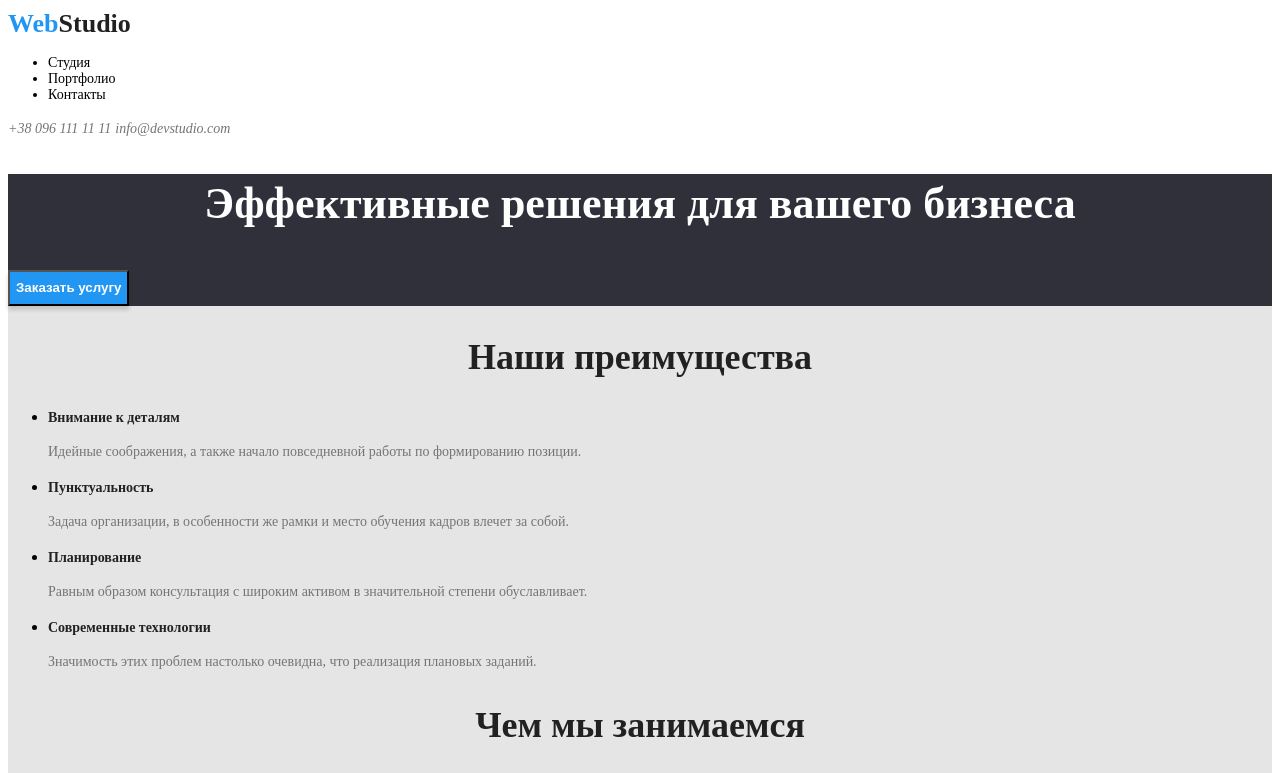
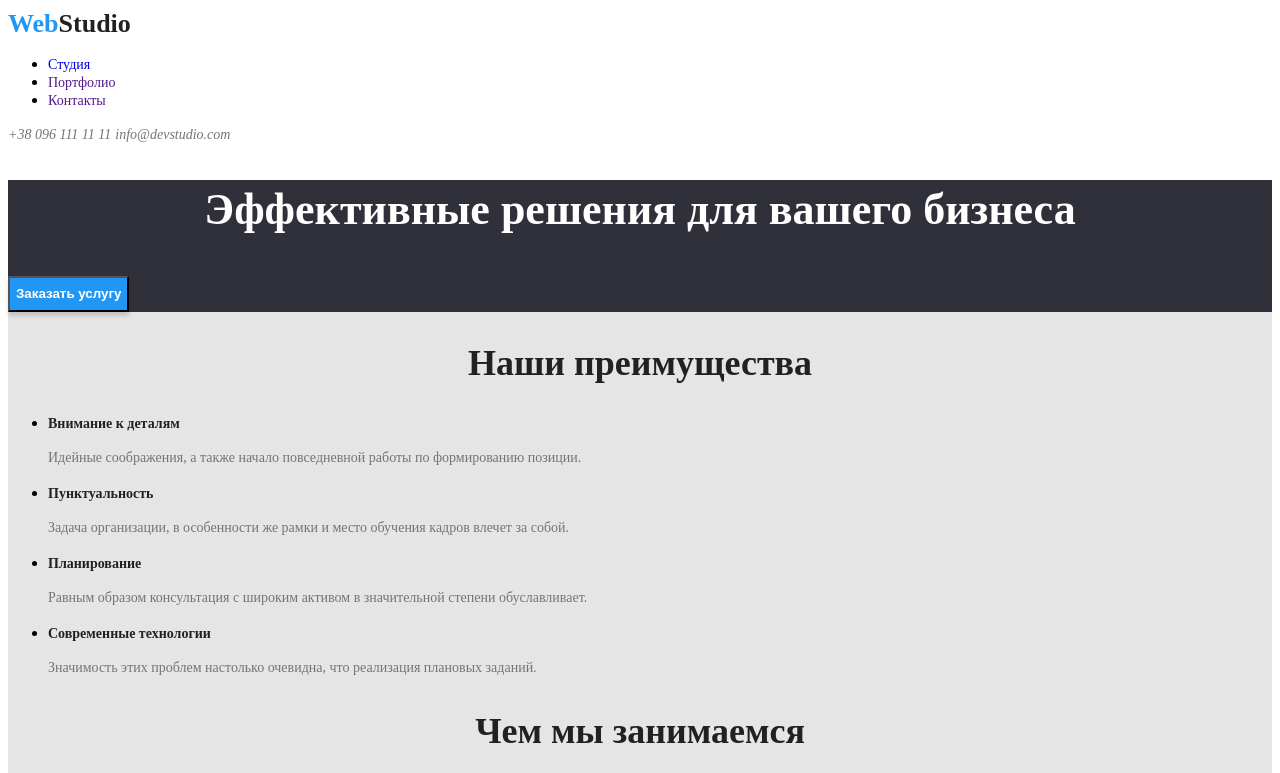
Before and after one commit to Maks1988-88-88/goit-markup-hw-02, a plain HTML site: page index.html in a window 1280 px wide. Shown: the top 773 px of the page. Drawn offline with Linux system fonts and the light colour scheme.

Commit message:
add link portfolio

```diff
--- a/css/styles.css
+++ b/css/styles.css
@@ -14,13 +14,14 @@
     color: #2196F3;
 }
 
-.header-nav li {
+.header-nav a {
+    text-decoration: none;
     font-weight: 500;
     font-size: 14px;
     line-height: 16px;
 }
 
-.header-nav li:hover {
+.header-nav a:hover {
     color: #2196F3;
 }
 
--- a/index.html
+++ b/index.html
@@ -12,9 +12,9 @@
     <a href="#" aria-label="логотип сайта" class="header-logo"><span>Web</span>Studio</a>
     <nav class="header-nav">
         <ul>
-            <li>Студия</li>
-            <li>Портфолио</li>
-            <li>Контакты</li>
+            <li><a href="portfolio.html">Студия</a></li>
+            <li><a href="">Портфолио</a></li>
+            <li><a href="">Контакты</a></li>
         </ul>
     </nav>
     <address class="header-address">
```
Also changed, not shown: portfolio.html (+3 -3 lines).
